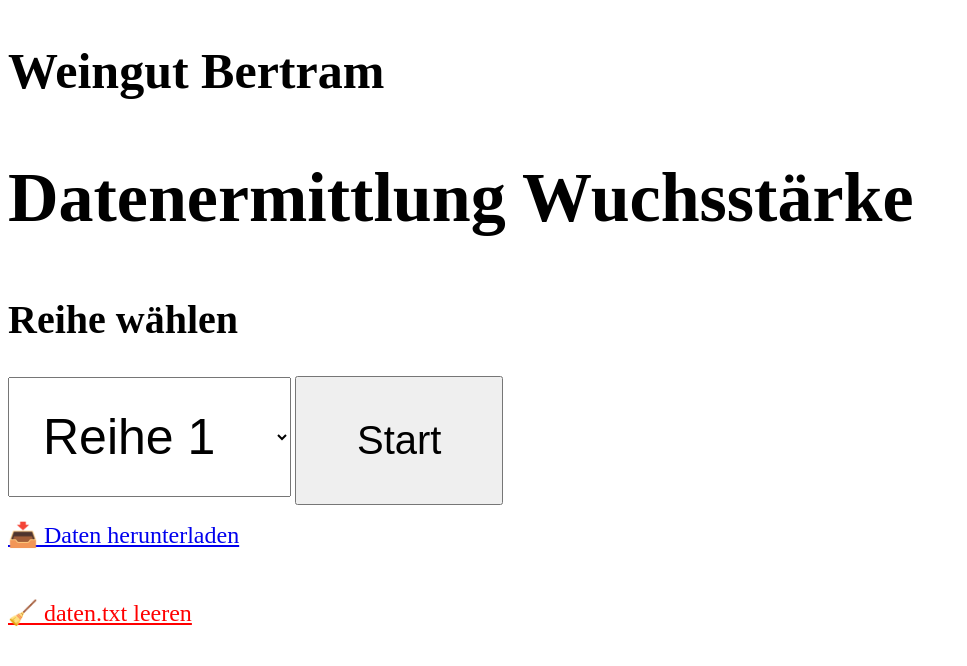
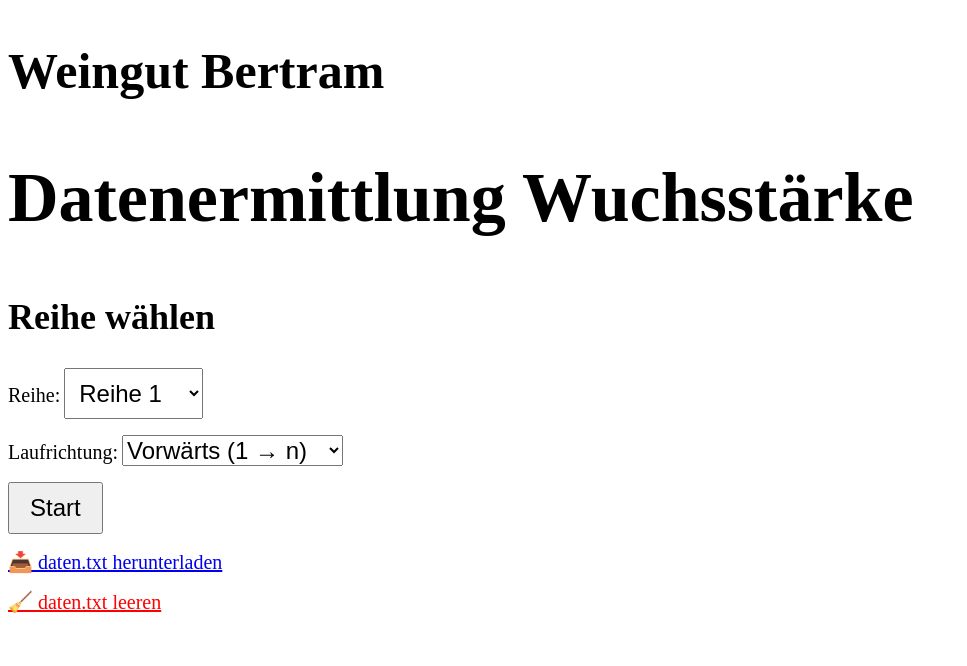
Before and after one commit to bezeba/Rebberg-app, a Flask app: page / in a window 1280 px wide. Shown: the top 666 px of the page, without its empty margins (0-967 px from the left). Run offline with Flask 3, Linux system fonts and the light colour scheme.

Commit message:
Update start.html

```diff
--- a/templates/start.html
+++ b/templates/start.html
@@ -4,22 +4,26 @@
 <body>
   <h2 style="font-size: 50px;">Weingut Bertram</h2>
   <h2 style="font-size: 70px;">Datenermittlung Wuchsstärke</h2>
-  <h2 style="font-size: 40px;">Reihe wählen</h2>
+  <h2 style="font-size: 36px;">Reihe wählen</h2>
   <form method="post">
-    <select name="reihe" style="font-size: 50px; padding: 30px;">
-      {% for r in reihen %}
-        <option value="{{ r }}">Reihe {{ r }}</option>
-      {% endfor %}
-    </select>
-    <button type="submit" style="font-size: 40px; padding: 40px 60px;">Start</button>
     <p>
-    <a href="/download" style="font-size: 24px;">📥 Daten herunterladen</a>
+      <label for="reihe" style="font-size: 20px;">Reihe:</label>
+      <select name="reihe" style="font-size: 24px; padding: 10px;">
+        {% for r in reihen %}
+          <option value="{{ r }}">Reihe {{ r }}</option>
+        {% endfor %}
+      </select>
     </p>
-    <br>
     <p>
-    <a href="/reset-daten" style="font-size: 24px; color: red;">🧹 daten.txt leeren</a>
+      <label for="richtung" style="font-size: 20px;">Laufrichtung:</label>
+      <select name="richtung" style="font-size: 24px;">
+        <option value="vor">Vorwärts (1 → n)</option>
+        <option value="zurueck">Rückwärts (n → 1)</option>
+      </select>
     </p>
-
+    <button type="submit" style="font-size: 24px; padding: 10px 20px;">Start</button>
   </form>
+  <p><a href="/download" style="font-size: 20px;">📥 daten.txt herunterladen</a></p>
+  <p><a href="/reset-daten" style="font-size: 20px; color: red;">🧹 daten.txt leeren</a></p>
 </body>
 </html>
```
